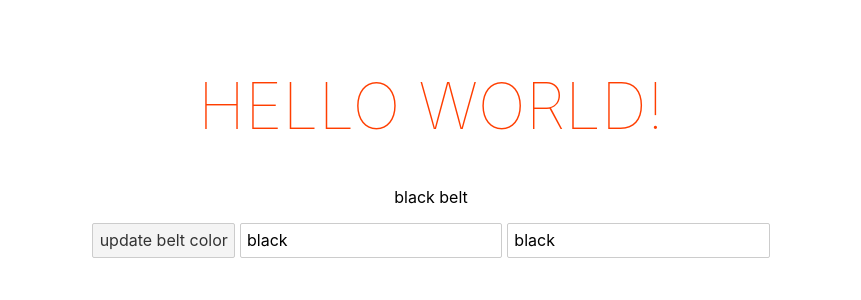
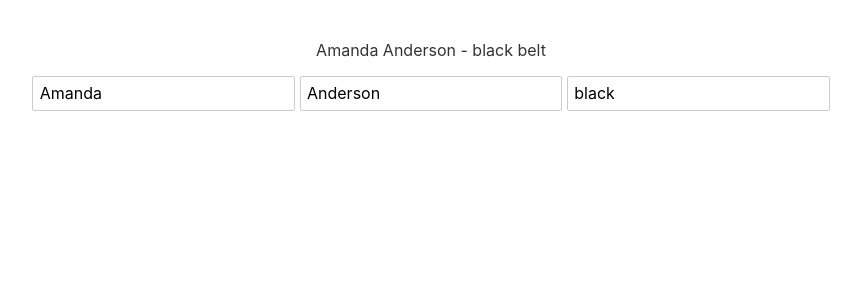
Before and after one commit to aanderson120/sveltePractice, a Svelte app: page / in a window 1280 px wide. Shown: the top 300 px of the page, without its empty margins (209-1070 px from the left). Built offline with nearby package versions, Linux system fonts and the light colour scheme.

Commit message:
tutorial 5

```diff
--- a/src/App.svelte
+++ b/src/App.svelte
@@ -1,20 +1,20 @@
 <script>
-  let name = "world";
+  let firstName = "Amanda";
+  let lastName = "Anderson";
   let beltColor = "black";
-  const handleClick = () => {
-    beltColor = "orange";
-  };
-  const handleInput = (e) => {
-    beltColor = e.target.value;
-  };
+
+  $: fullName = `${firstName} ${lastName}`;
+  //   runs block of code whenever value changes
+  $: {
+    console.log(beltColor);
+    console.log(fullName);
+  }
 </script>
 
 <main>
-  <h1>Hello {name}!</h1>
-  <p style="color: {beltColor}">{beltColor} belt</p>
-  <button on:click={handleClick}>update belt color</button>
-  <input type="text" on:input={handleInput} value={beltColor} />
-  <!-- works the same as above -->
+  <p>{fullName} - {beltColor} belt</p>
+  <input type="text" bind:value={firstName} />
+  <input type="text" bind:value={lastName} />
   <input type="text" bind:value={beltColor} />
 </main>
 
```
Also changed, not shown: public/build/bundle.css, public/build/bundle.js, 1 other file (tests, documents, lock files or other folders).
